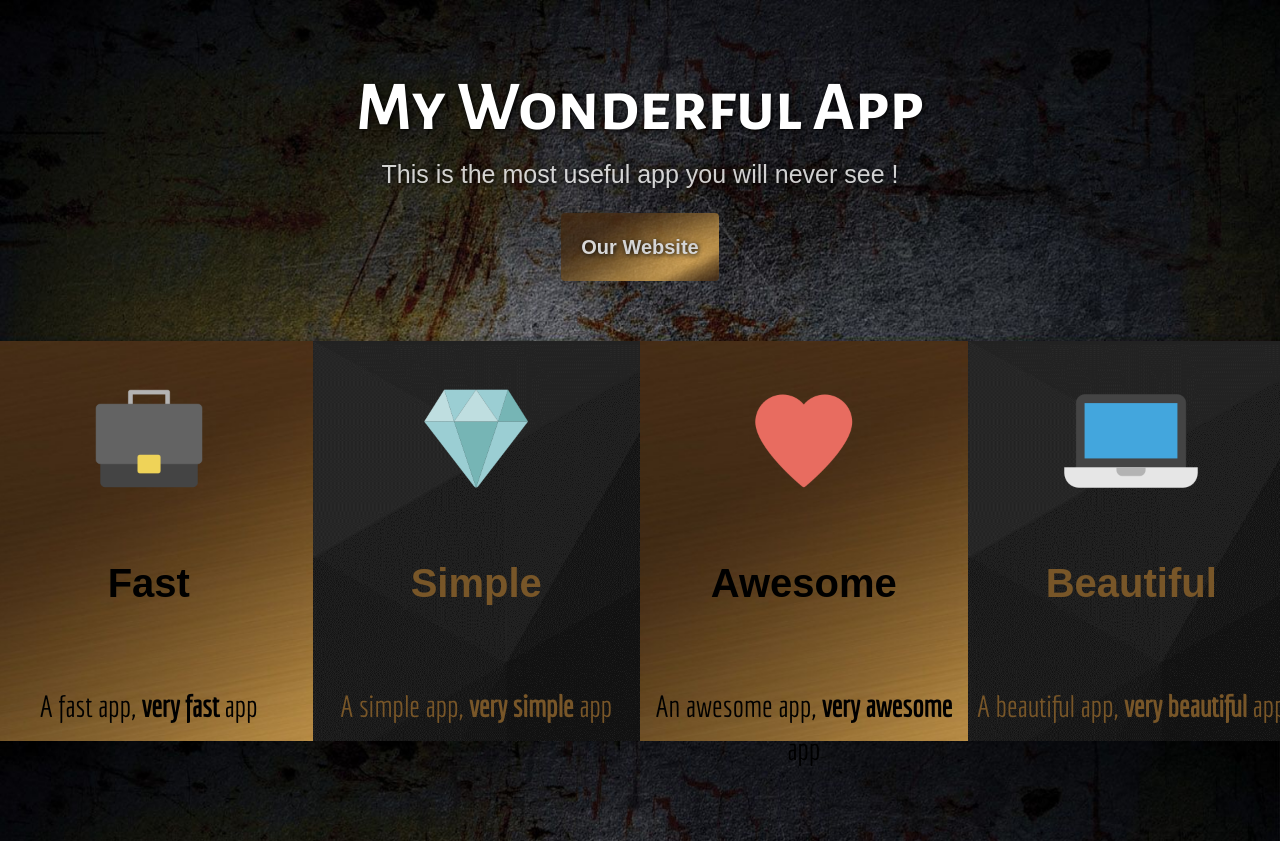
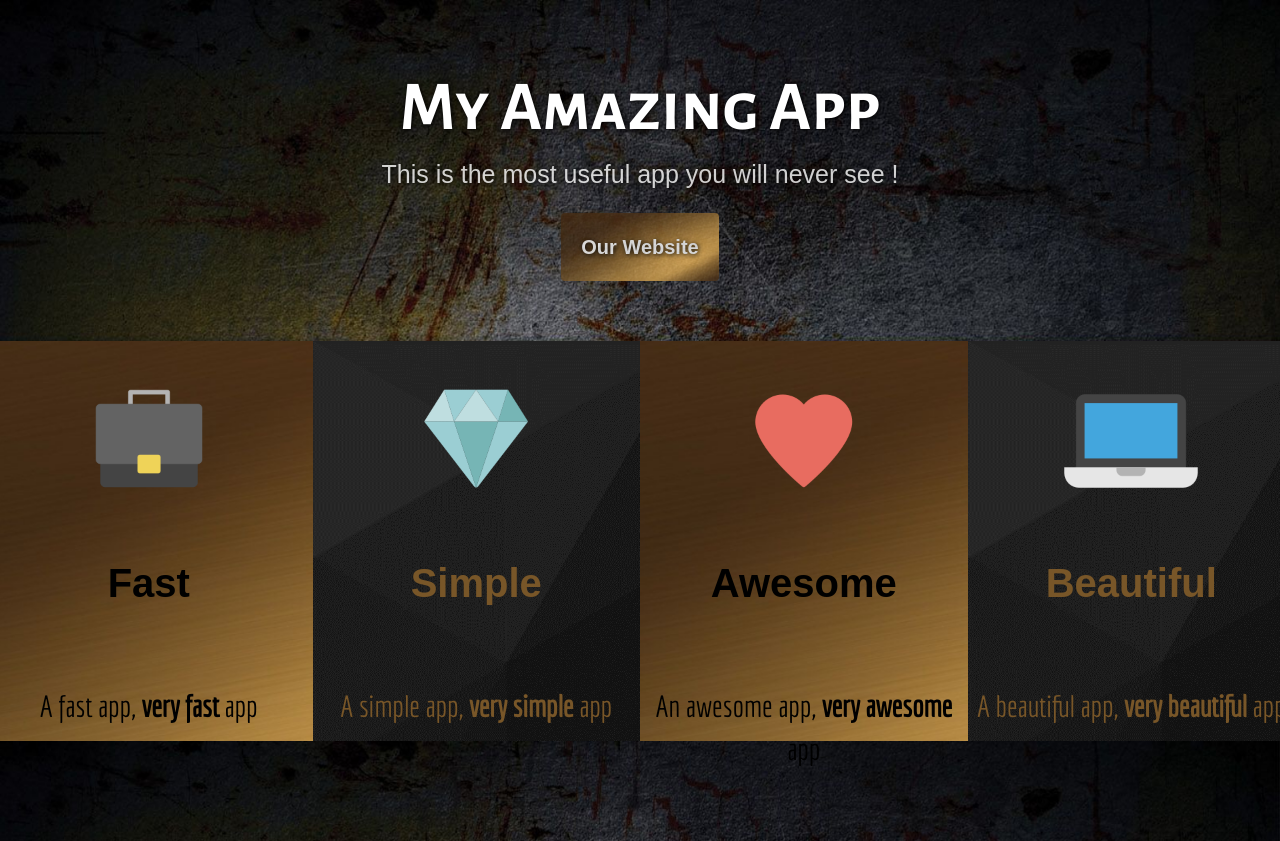
Before and after one commit to Christophe0o/Landing, a plain HTML site: page index.html in a window 1280 px wide. Shown: the top 841 px of the page. Drawn offline with nearby package versions, Linux system fonts and the light colour scheme; a script that the page names is missing; a web font is replaced by a local one.

Commit message:
Change 2

```diff
--- a/index.html
+++ b/index.html
@@ -22,7 +22,7 @@
 
 
     <div id="banner">
-      <h1>My Wonderful App</h1>
+      <h1>My Amazing App</h1>
       <p>This is the most useful app you will never see !</p>
       <p>
         <a id="button" class="btn btn-primary" href="https://www.lewagon.com/fr" role="button" target="blanck">Our Website</a>
```
